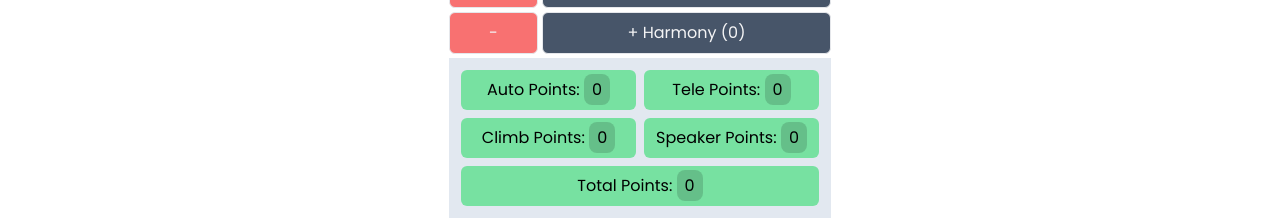
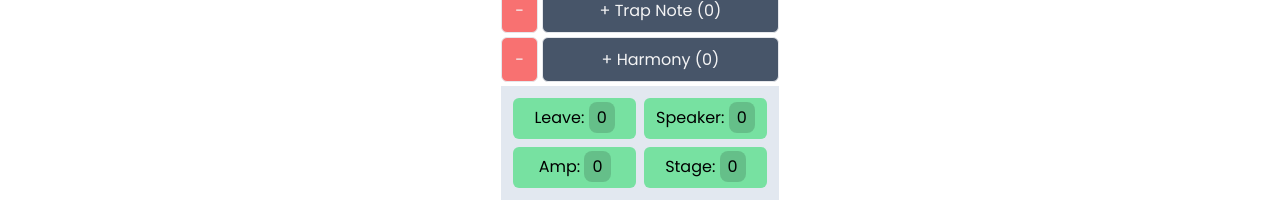
Before and after one commit to 4201VitruvianBots/scouting-app-2024, a React (Vite) app in the folder client/: page /score_calculator in a window 1280 px wide. Shown: the part 600-818 px from the top of the page. Built offline with nearby package versions, Linux system fonts and the light colour scheme.

Commit message:
adjusted total counts

```diff
--- a/client/src/apps/score_calculator/ScoreCalculator.tsx
+++ b/client/src/apps/score_calculator/ScoreCalculator.tsx
@@ -194,39 +194,40 @@ function ScoreCalculator() {
 
                 <div className='col-span-2 grid grid-cols-2 justify-center gap-2 bg-slate-200 p-3 '>
                     <p className='text-black-100 text-md rounded-md border-green-800 bg-green-400/70 px-3 py-2 text-center'>
-                        Auto Points:{' '}
+                        Leave:{' '}
                         <span className='rounded-lg bg-black/15 p-2 py-1'>
-                            {autoLeave * 2 + autoSpeaker * 5 + autoAmp * 2}
+                            {autoLeave * 2}
                         </span>
                     </p>
                     <p className='text-black-100 text-md rounded-md border-green-800 bg-green-400/70 px-3 py-2 text-center '>
-                        Tele Points:{' '}
+                       Speaker:{' '}
                         <span className='rounded-lg bg-black/15 p-2 py-1'>
-                            {teleSpeaker * 2 +
+                            {autoSpeaker*5+
+                            teleSpeaker * 2 +
                                 ampedTeleSpeaker * 5 +
                                 teleAmp * 1}
                         </span>
                     </p>
                     <p className='text-black-100 text-md rounded-md border-green-800 bg-green-400/70 px-3 py-2 text-center'>
-                        Climb Points:{' '}
+                        Amp:{' '}
                         <span className='rounded-lg bg-black/15 p-2 py-1'>
-                            {park * 1 +
+                        {autoAmp*2+
+                            teleAmp*1}
+
+                        </span>
+                    </p>
+
+                    <p className='text-black-100 text-md rounded-md border-green-800 bg-green-400/70 px-3 py-2 text-center'>
+                        Stage:{' '}
+                        <span className='rounded-lg bg-black/15 p-2 py-1'>
+                        {park * 1 +
                                 climb * 3 +
                                 cimbSpot * 4 +
                                 trap * 5 +
                                 harmony * 2}
                         </span>
                     </p>
-
-                    <p className='text-black-100 text-md rounded-md border-green-800 bg-green-400/70 px-3 py-2 text-center'>
-                        Speaker Points:{' '}
-                        <span className='rounded-lg bg-black/15 p-2 py-1'>
-                            {autoSpeaker * 5 +
-                                teleSpeaker * 2 +
-                                ampedTeleSpeaker * 5}
-                        </span>
-                    </p>
-                    <p className='text-black-100 text-md col-span-2 self-center rounded-md border-green-800 bg-green-400/70 px-3 py-2 text-center'>
+                    {/* <p className='text-black-100 text-md col-span-2 self-center rounded-md border-green-800 bg-green-400/70 px-3 py-2 text-center'>
                         Total Points:{' '}
                         <span className='rounded-lg bg-black/15 p-2 py-1'>
                             {autoLeave * 2 +
@@ -241,7 +242,7 @@ function ScoreCalculator() {
                                 trap * 5 +
                                 harmony * 2}
                         </span>
-                    </p>
+                    </p> */}
                 </div>
             </div>
         </div>
```
